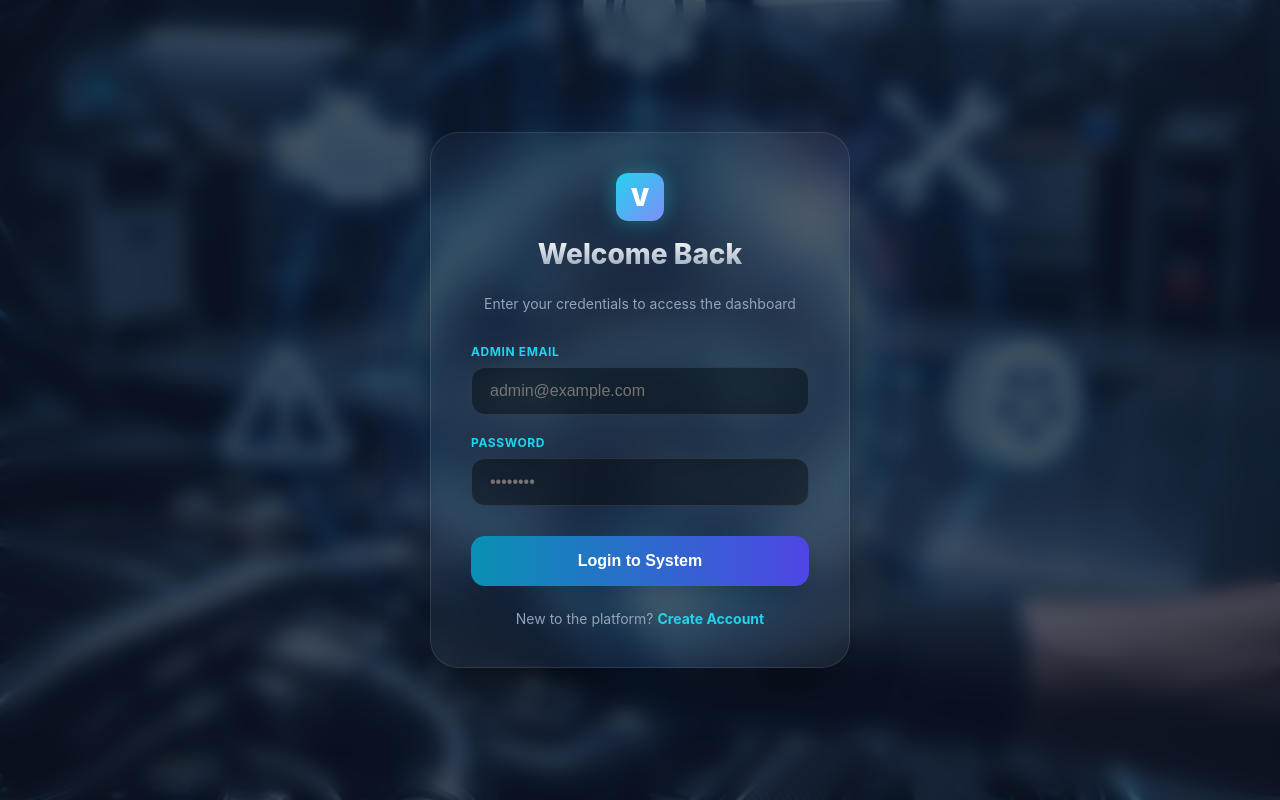
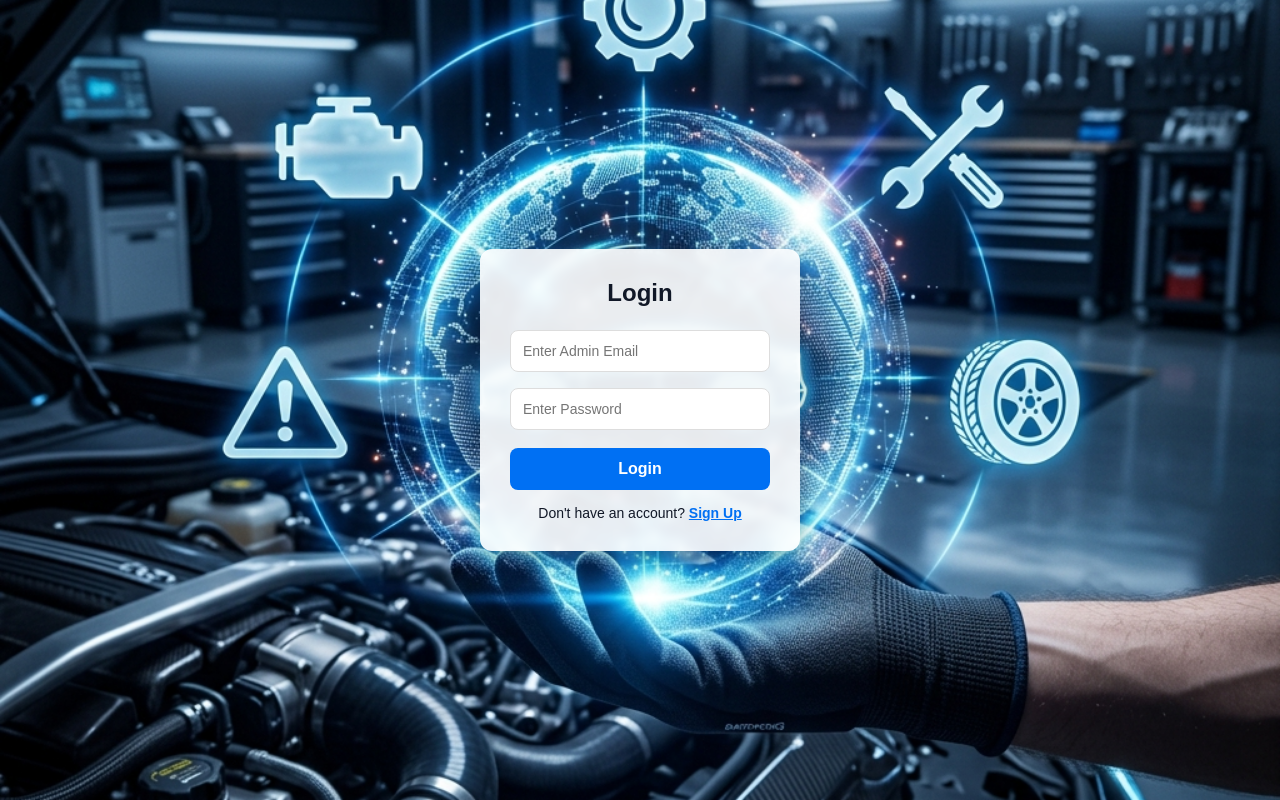
Before and after one commit to Thiky5/Vehicle-service-management, a Next.js app: page /login in a window 1280 px wide. Built offline with nearby package versions, Linux system fonts and the light colour scheme.

Commit message:
Revert login page to white design while keeping database auth

```diff
--- a/db.json
+++ b/db.json
@@ -120,6 +120,13 @@
       "password": "123",
       "role": "admin",
       "id": "U1775885326721"
+    },
+    {
+      "name": "diheesh",
+      "email": "diheesh@gmail.com",
+      "password": "1234",
+      "role": "admin",
+      "id": "U1775887234913"
     }
   ]
 }
--- a/src/app/login/page.js
+++ b/src/app/login/page.js
@@ -34,7 +34,6 @@ export default function LoginPage() {
         return;
       }
 
-      // Store basic user data in session (optional but helpful)
       if (typeof window !== "undefined") {
         localStorage.setItem("user", JSON.stringify(user));
       }
@@ -50,48 +49,38 @@ export default function LoginPage() {
 
   return (
     <div style={styles.container}>
-      <div style={styles.overlay} />
       <form onSubmit={handleLogin} style={styles.form}>
-        <div style={styles.logoContainer}>
-            <div style={styles.logo}>V</div>
-            <h2 style={styles.title}>Welcome Back</h2>
-        </div>
+        <h2 style={styles.title}>Login</h2>
 
-        <p style={styles.subtitle}>Enter your credentials to access the dashboard</p>
+        {error && <p style={styles.error}>{error}</p>}
 
-        {error && <div style={styles.errorBox}>{error}</div>}
-
-        <div style={styles.inputGroup}>
-          <label style={styles.label}>Admin Email</label>
         <input
           type="email"
-            placeholder="admin@example.com"
+          placeholder="Enter Admin Email"
           value={email}
           onChange={(e) => setEmail(e.target.value)}
           style={styles.input}
           required
         />
-        </div>
 
-        <div style={styles.inputGroup}>
-          <label style={styles.label}>Password</label>
         <input
           type="password"
-            placeholder="••••••••"
+          placeholder="Enter Password"
           value={password}
           onChange={(e) => setPassword(e.target.value)}
           style={styles.input}
           required
         />
-        </div>
 
         <button type="submit" disabled={loading} style={styles.button}>
-          {loading ? "Authenticating..." : "Login to System"}
+          {loading ? "Logging in..." : "Login"}
         </button>
 
         <p style={styles.signup}>
-          New to the platform?{" "}
-          <Link href="/signup" style={styles.link}> Create Account</Link>
+          Don't have an account?{" "}
+          <Link href="/signup" style={styles.link}>
+            Sign Up
+          </Link>
         </p>
       </form>
     </div>
@@ -104,116 +93,68 @@ const styles = {
     display: "flex",
     justifyContent: "center",
     alignItems: "center",
-    position: "relative",
     backgroundImage: "url('/background.png')",
     backgroundSize: "cover",
     backgroundPosition: "center",
-    fontFamily: "'Inter', sans-serif",
   },
-  overlay: {
-    position: "absolute",
-    top: 0, left: 0, right: 0, bottom: 0,
-    background: "rgba(15, 23, 42, 0.7)",
-    backdropFilter: "blur(10px)",
+
+  form: {
+    background: "rgba(255, 255, 255, 0.9)",
+    padding: "30px",
+    borderRadius: "12px",
+    width: "320px",
+    boxShadow: "0 8px 20px rgba(0,0,0,0.25)",
+    display: "flex",
+    flexDirection: "column",
+    backdropFilter: "blur(4px)",
   },
-  form: {
-    position: "relative",
-    background: "rgba(255, 255, 255, 0.03)",
-    padding: "40px",
-    borderRadius: "28px",
-    width: "420px",
-    border: "1px solid rgba(255, 255, 255, 0.1)",
-    boxShadow: "0 25px 50px -12px rgba(0, 0, 0, 0.6)",
-    backdropFilter: "blur(20px)",
+
+  title: {
+    textAlign: "center",
+    marginBottom: "15px",
+    color: "#111827",
+    fontSize: "24px",
+    fontWeight: "bold",
+  },
+
+  input: {
+    padding: "12px",
+    margin: "8px 0",
+    borderRadius: "8px",
+    border: "1px solid #ddd",
+    outline: "none",
+    fontSize: "14px",
+  },
+
+  button: {
+    marginTop: "10px",
+    padding: "12px",
+    background: "#0070f3",
     color: "#fff",
+    border: "none",
+    borderRadius: "8px",
+    cursor: "pointer",
+    fontWeight: "bold",
+    fontSize: "16px",
   },
-  logoContainer: {
-    textAlign: "center",
-    marginBottom: "24px",
-  },
-  logo: {
-    width: "48px",
-    height: "48px",
-    background: "linear-gradient(135deg, #22D3EE, #818CF8)",
-    borderRadius: "12px",
-    display: "inline-flex",
-    alignItems: "center",
-    justifyContent: "center",
-    fontSize: "24px",
-    fontWeight: "900",
-    color: "#fff",
-    marginBottom: "16px",
-    boxShadow: "0 0 20px rgba(34, 211, 238, 0.4)",
-  },
-  title: {
-    fontSize: "28px",
-    fontWeight: "800",
-    background: "linear-gradient(to bottom, #fff, #94A3B8)",
-    WebkitBackgroundClip: "text",
-    WebkitTextFillColor: "transparent",
-  },
-  subtitle: {
+
+  error: {
+    color: "#ef4444",
     fontSize: "14px",
-    color: "#94A3B8",
-    marginBottom: "32px",
+    marginBottom: "10px",
     textAlign: "center",
   },
-  errorBox: {
-    background: "rgba(239, 68, 68, 0.1)",
-    border: "1px solid rgba(239, 68, 68, 0.2)",
-    color: "#FCA5A5",
-    padding: "12px",
-    borderRadius: "12px",
-    fontSize: "14px",
-    marginBottom: "20px",
-    textAlign: "center",
-  },
-  inputGroup: {
-    marginBottom: "20px",
-  },
-  label: {
-    display: "block",
-    fontSize: "12px",
-    fontWeight: "bold",
-    textTransform: "uppercase",
-    color: "#22D3EE",
-    marginBottom: "8px",
-    letterSpacing: "0.05em",
-  },
-  input: {
-    width: "100%",
-    padding: "14px 18px",
-    borderRadius: "14px",
-    background: "rgba(0, 0, 0, 0.4)",
-    border: "1px solid rgba(255, 255, 255, 0.1)",
-    color: "#fff",
-    fontSize: "16px",
-    outline: "none",
-    transition: "all 0.3s",
-  },
-  button: {
-    width: "100%",
-    padding: "16px",
-    marginTop: "10px",
-    background: "linear-gradient(to right, #0891B2, #4F46E5)",
-    color: "#fff",
-    border: "none",
-    borderRadius: "14px",
-    fontSize: "16px",
-    fontWeight: "bold",
-    cursor: "pointer",
-    boxShadow: "0 10px 15px -3px rgba(0, 0, 0, 0.1)",
-    transition: "all 0.2s",
-  },
+
   signup: {
-    marginTop: "24px",
+    marginTop: "15px",
     textAlign: "center",
     fontSize: "14px",
-    color: "#94A3B8",
+    color: "#111827",
   },
+
   link: {
-    color: "#22D3EE",
-    textDecoration: "none",
+    color: "#0070f3",
+    textDecoration: "underline",
     fontWeight: "bold",
-  }
+  },
 };
```
Lines whose indentation alone changed are shown as unchanged.
